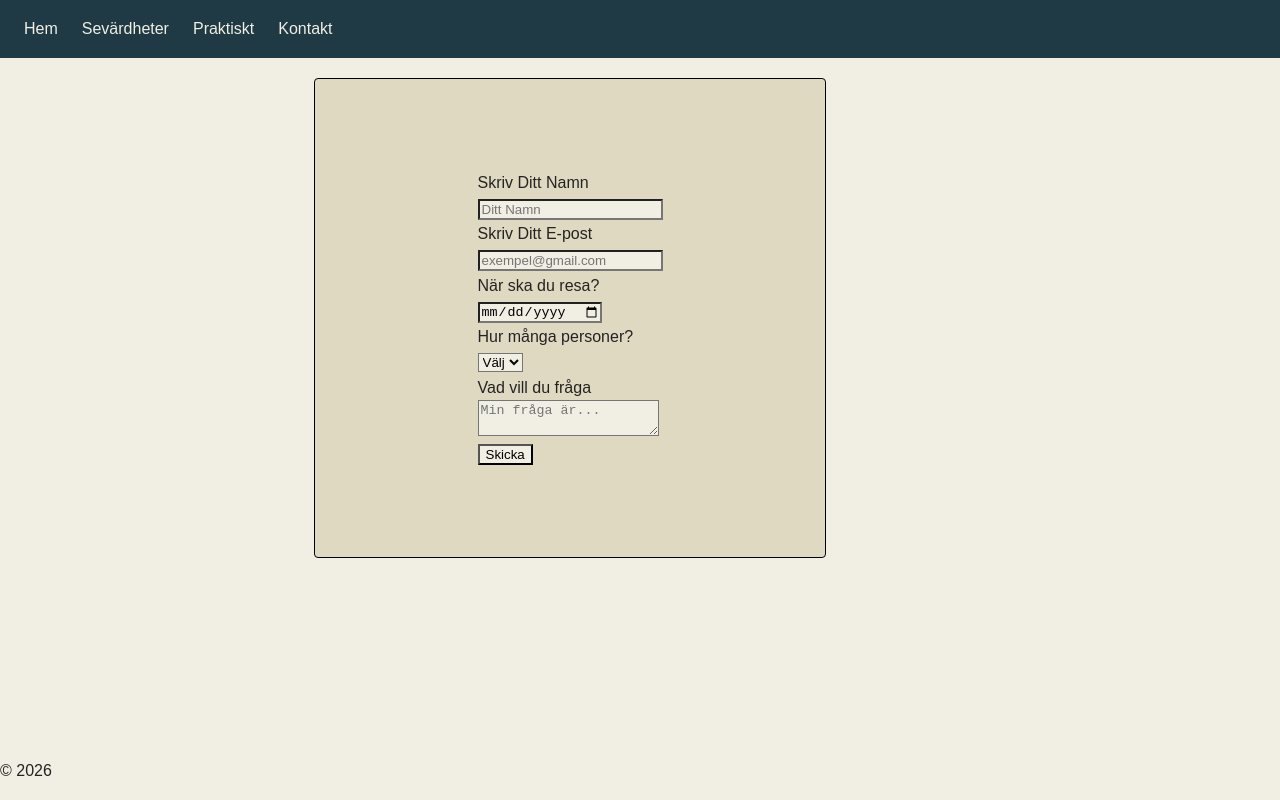
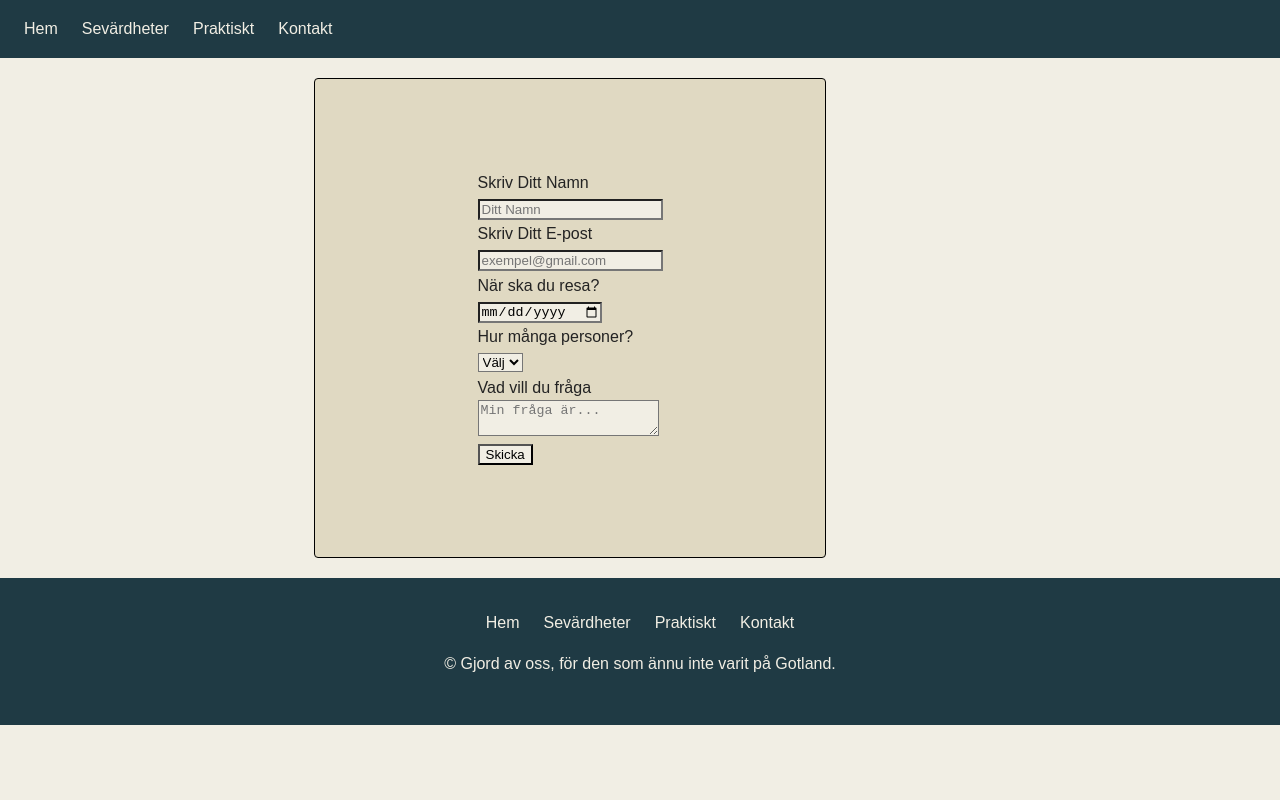
Before and after one commit to Jeri-JeriJeri/miniprojekt, a plain HTML site: page kontakt.html in a window 1280 px wide. Drawn offline with Linux system fonts and the light colour scheme.

Commit message:
tillägg av footer

```diff
--- a/kontakt.css
+++ b/kontakt.css
@@ -87,7 +87,33 @@ button:focus {
   background: #b2b1af;
 }
 
-footer p {
-  position: absolute;
-  bottom: 0;
+main {
+  max-width: 1100px;
+  margin: 20px 20px;
 }
+
+.site-footer {
+  background: #1f3a44;
+  color: #f1eee4;
+  padding: 2rem 1.5rem;
+  text-align: center;
+}
+
+.site-footer ul {
+  list-style: none;
+  display: flex;
+  justify-content: center;
+  /* centrerar länkarna i mitten */
+  gap: 1.5rem;
+  padding: 0;
+  margin: 0 0 1rem;
+}
+
+.site-footer a {
+  color: #f1eee4;
+  text-decoration: none;
+}
+
+.site-footer a:hover {
+  text-decoration: underline;
+}
--- a/kontakt.html
+++ b/kontakt.html
@@ -61,8 +61,16 @@
       </div>
     </main>
 
-    <footer>
-      <p>&copy; 2026</p>
+    <footer class="site-footer">
+      <nav>
+        <ul>
+          <li><a href="index.html">Hem</a></li>
+          <li><a href="sevardheter.html">Sevärdheter</a></li>
+          <li><a href="praktisk.html">Praktiskt</a></li>
+          <li><a href="kontakt.html">Kontakt</a></li>
+        </ul>
+      </nav>
+      <p>&copy; Gjord av oss, för den som ännu inte varit på Gotland.</p>
     </footer>
   </body>
 </html>
```
